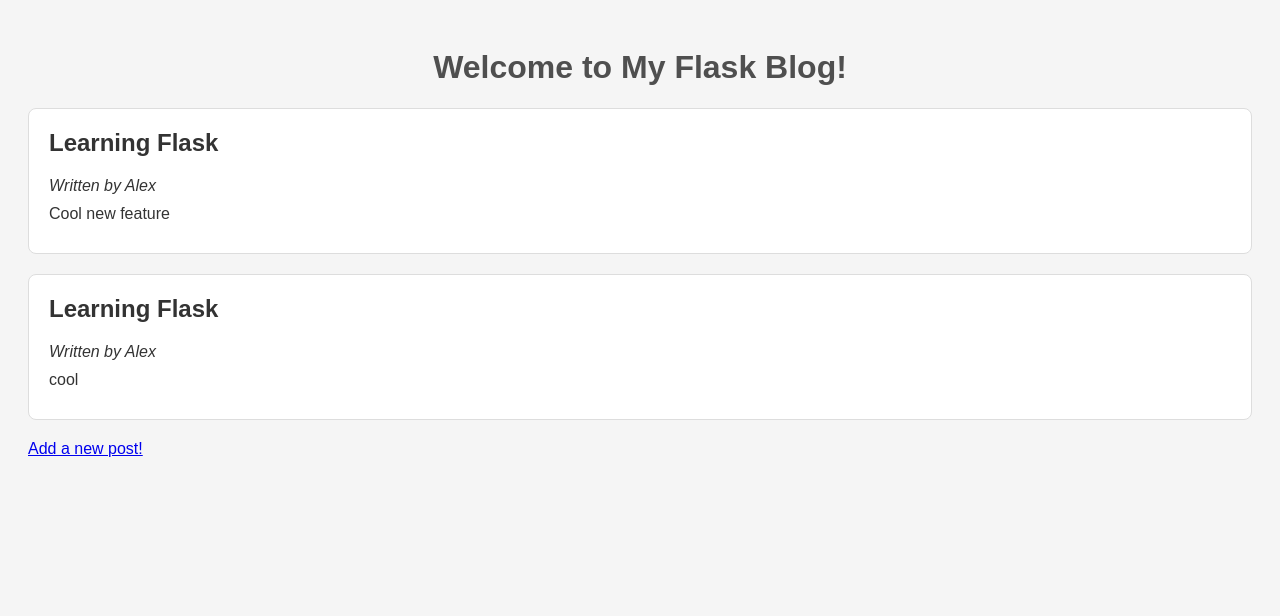
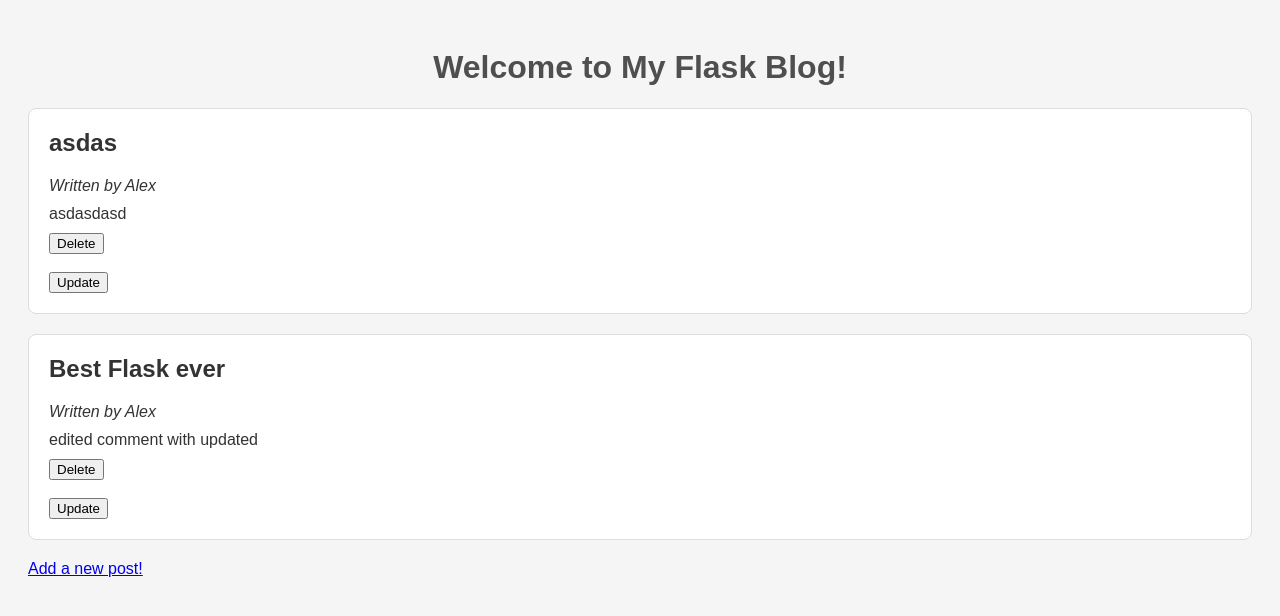
Before and after one commit to AlejandroRomanIbanez/blog_post, a Flask app: page / in a window 1280 px wide. Shown: the top 616 px of the page. Run offline with Flask 3, Linux system fonts and the light colour scheme.

Commit message:
Added update feature

```diff
--- a/app.py
+++ b/app.py
@@ -9,6 +9,7 @@ def index():
     with open('blog_post/blog_posts.json', 'r') as file:
         blog_posts = json.load(file)
     return render_template('index.html', posts=blog_posts)
+
 
 
 def generate_id():
@@ -35,9 +36,55 @@ def add():
         }
         blog_posts.append(new_post)
         with open('blog_post/blog_posts.json', 'w') as file:
-            json.dump(blog_posts, file)
+            json.dump(blog_posts, file, indent=4)
         return redirect(url_for('index'))
     return render_template('add.html')
 
+
+@app.route('/delete/<int:post_id>', methods=['GET', 'POST'])
+def delete(post_id):
+    if request.method == 'POST':
+        with open('blog_post/blog_posts.json', 'r') as file:
+            blog_posts = json.load(file)
+        for post in blog_posts:
+            if post['id'] == post_id:
+                blog_posts.remove(post)
+                break
+        with open('blog_post/blog_posts.json', 'w') as file:
+            json.dump(blog_posts, file, indent=4)
+        return redirect(url_for('index'))
+
+    return render_template('delete.html', post_id=post_id)
+
+
+def fetch_post_by_id(id):
+    with open('blog_post/blog_posts.json', 'r') as file:
+        blog_posts = json.load(file)
+        for post in blog_posts:
+            if post['id'] == id:
+                print(post)
+                return post
+
+
+@app.route('/update/<int:post_id>', methods=['GET', 'POST'])
+def update(post_id):
+    index = next((index for index, post in enumerate(blog_posts) if post['id'] == post_id), None)
+    if index is None:
+        return "Post not found", 404
+
+    if request.method == 'POST':
+        title = request.form['title']
+        content = request.form['content']
+        author = request.form['author']
+        blog_posts[index]['author'] = author
+        blog_posts[index]['title'] = title
+        blog_posts[index]['content'] = content
+
+        with open('blog_post/blog_posts.json', 'w') as file:
+            json.dump(blog_posts, file, indent=4)
+        return redirect(url_for('index'))
+    return render_template('update.html', post=blog_posts[index])
+
+
 if __name__ == '__main__':
     app.run()
--- a/blog_posts.json
+++ b/blog_posts.json
@@ -1 +1,14 @@
-[{"id": 1, "author": "Alex", "title": "Learning Flask", "content": "Cool new feature"}, {"id": 2, "author": "Alex", "title": "Learning Flask", "content": "cool"}]
+[
+    {
+        "id": 1,
+        "author": "Alex",
+        "title": "asdas",
+        "content": "asdasdasd"
+    },
+    {
+        "id": 2,
+        "author": "Alex",
+        "title": "Best Flask ever",
+        "content": "edited comment with updated"
+    }
+]
--- a/templates/index.html
+++ b/templates/index.html
@@ -12,6 +12,13 @@
         <h2>{{ post.title }}</h2>
         <p><em>Written by {{ post.author }}</em></p>
         <p>{{ post.content }}</p>
+        <form action="/delete/{{ post.id }}" method="post">
+            <button type="submit">Delete</button>
+        </form>
+        <br>
+        <form action="/update/{{ post.id }}" method="post">
+            <button type="submit">Update</button>
+        </form>
     </div>
     {% endfor %}
     <a href="/add">Add a new post!</a>
```
Also changed, not shown: templates/update.html (added, +20 -0 lines).
